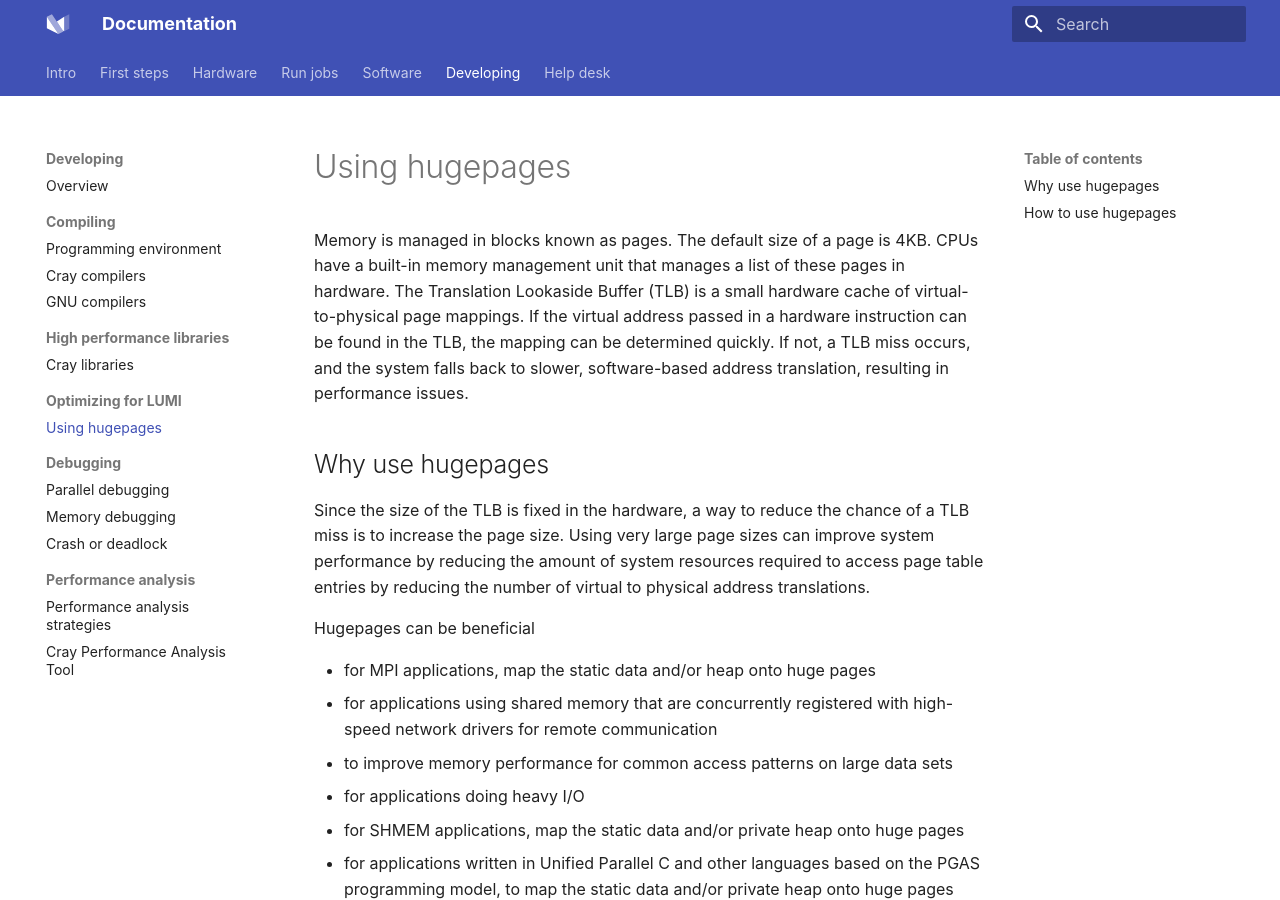
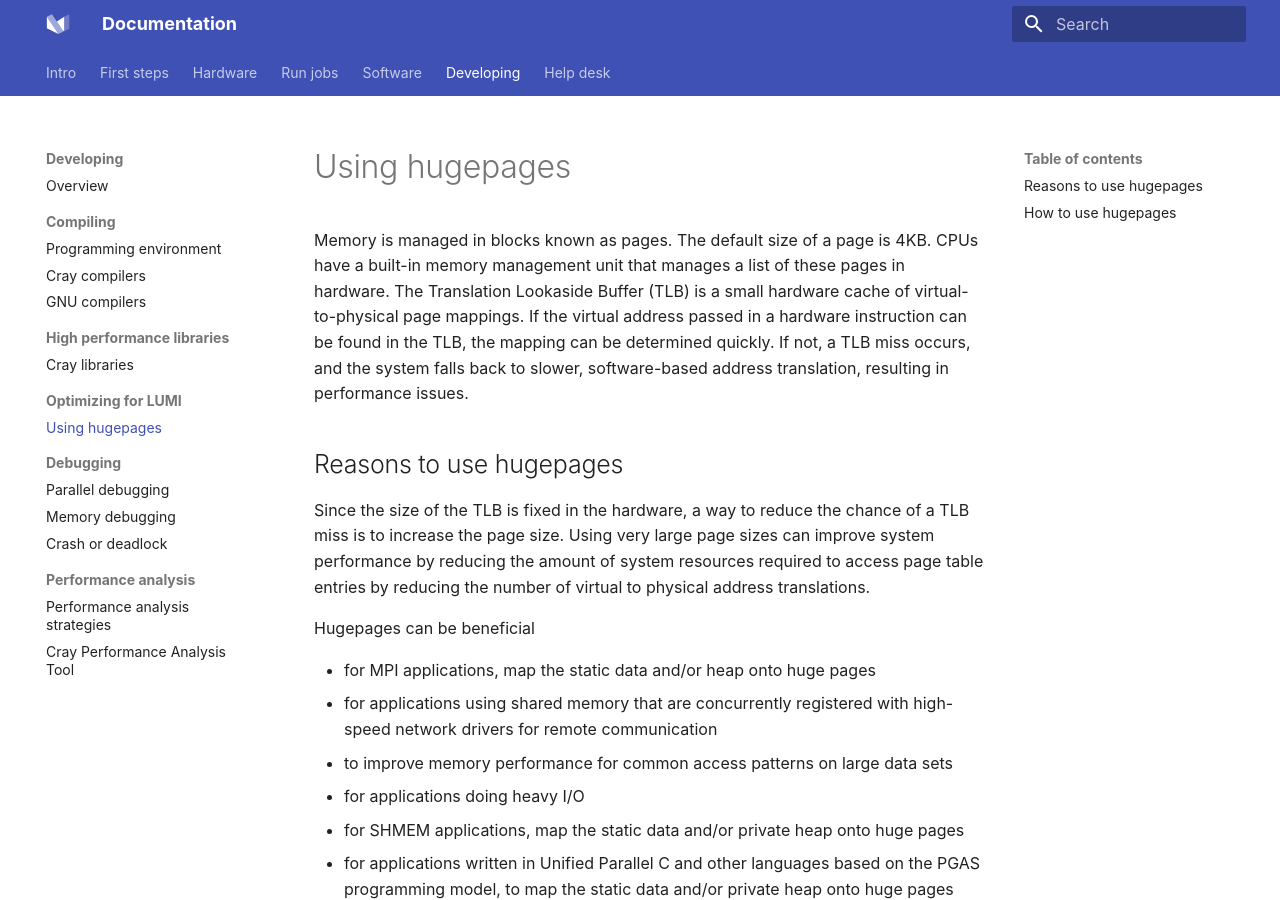
Before and after one commit to Lumi-supercomputer/lumi-userguide, an MkDocs documentation site: the page built from docs/development/compiling/hugepages.md, in a window 1280 px wide and 900 px high. Built offline with MkDocs 1.6.1 and Material for MkDocs 9.7.7, drawn with Linux system fonts in a browser that asks for light colours.

Commit message:
Minor update to hugepages docs page.

```diff
--- a/docs/development/compiling/hugepages.md
+++ b/docs/development/compiling/hugepages.md
@@ -8,7 +8,7 @@ hardware instruction can be found in the TLB, the mapping can be determined
 quickly. If not, a TLB miss occurs, and the system falls back to slower,
 software-based address translation, resulting in performance issues.
 
-## Why use hugepages
+## Reasons to use hugepages
 
 Since the size of the TLB is fixed in the hardware, a way to reduce the chance
 of a TLB miss is to increase the page size. Using very large page sizes can
```
